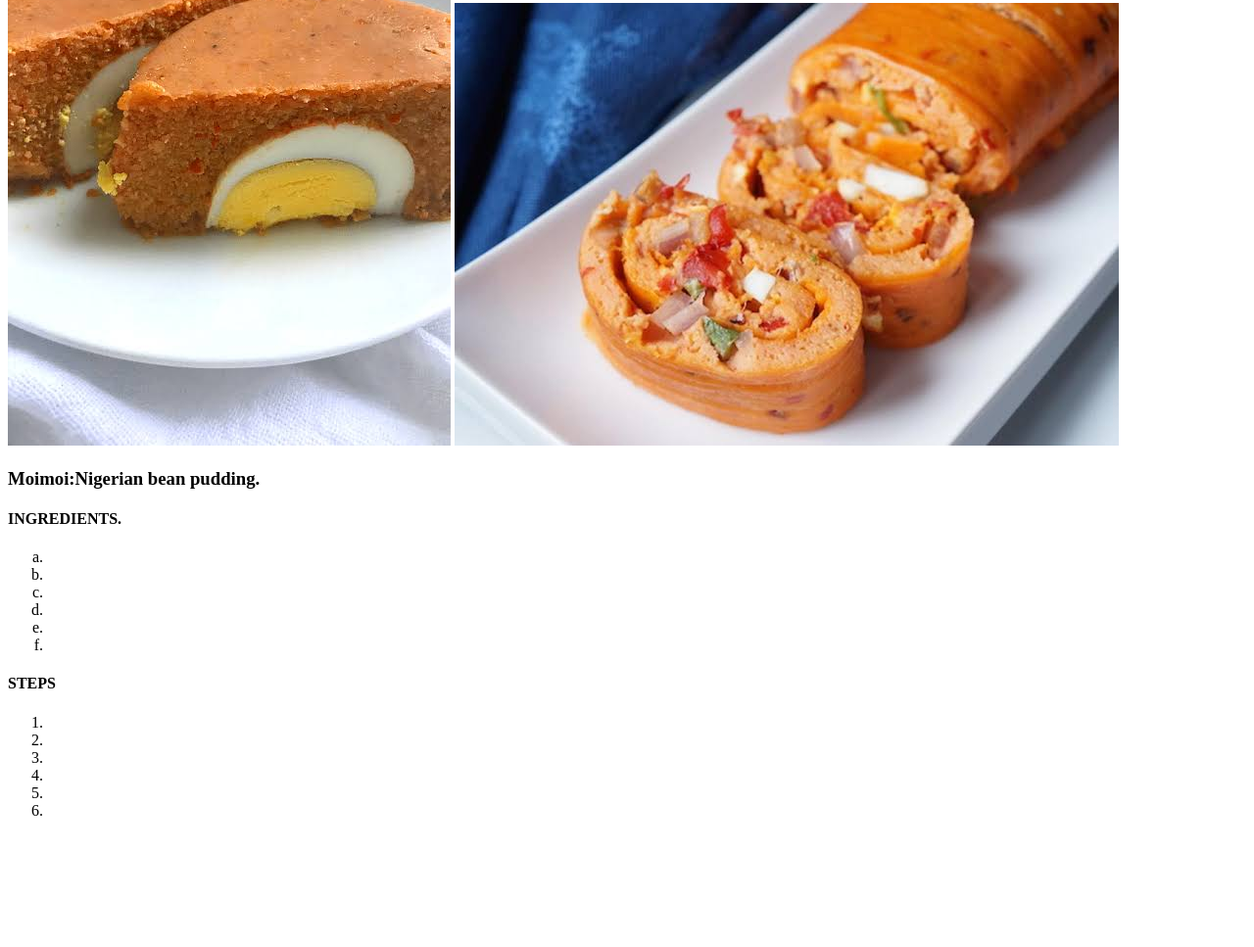
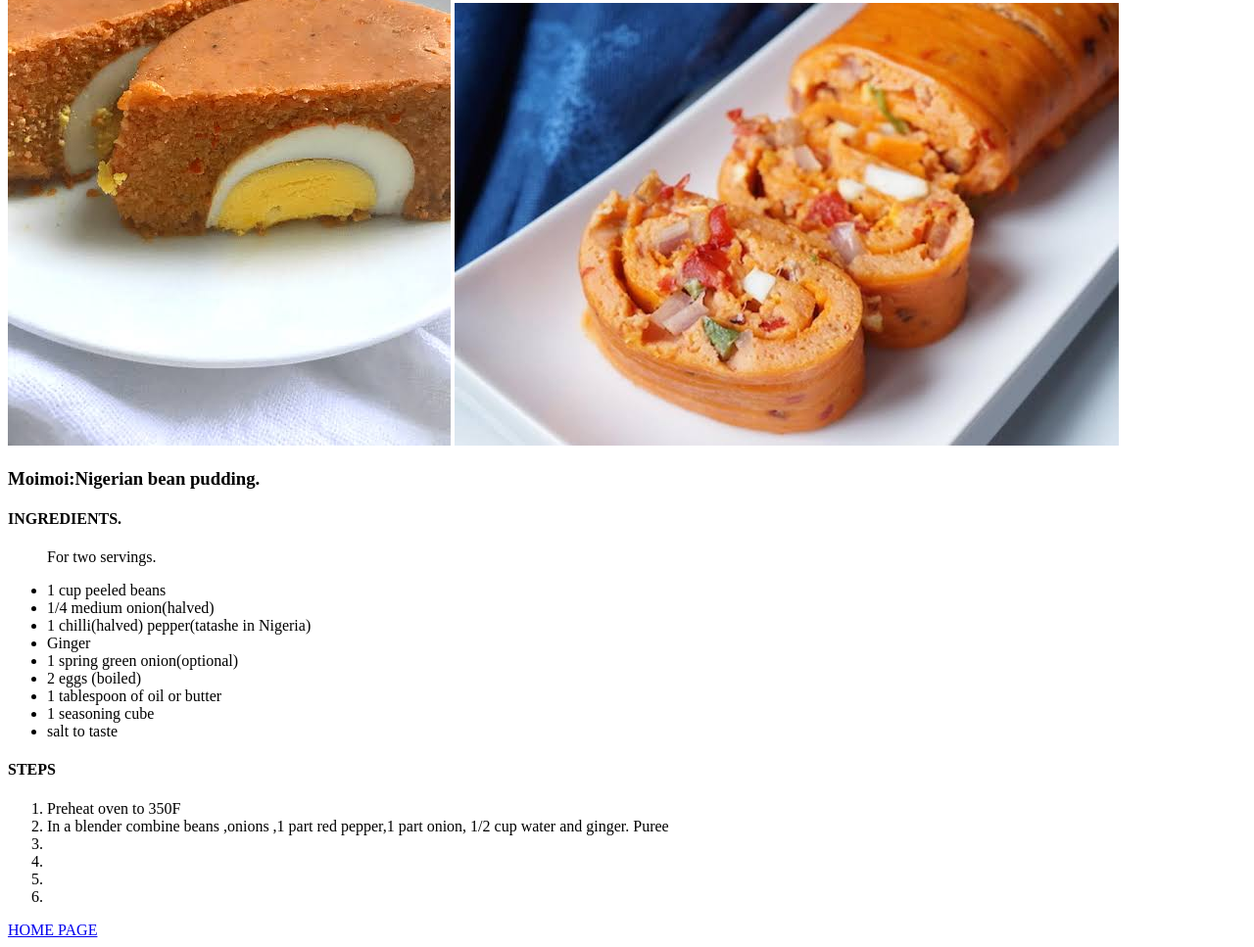
Before and after one commit to AyoOyekan/odin-recipes, a plain HTML site: page recipes/moimoi.html in a window 1280 px wide. Shown: the part 303-1270 px from the top of the page at 98% size. Before the commit the page ends 1156 px from the top, so only its background shows below. Drawn offline with Linux system fonts and the light colour scheme.

Commit message:
add link to homepage in footer change ingedients list to unordered list show the ingredients and steps list

```diff
--- a/recipes/moimoi.html
+++ b/recipes/moimoi.html
@@ -11,18 +11,22 @@
     <img src="../images/moimoi1.jpeg" alt="beautiful moimoi"> <img src="../images/moimoi2.jpeg" alt="beautifuk moimoi2">
     <h3>Moimoi:Nigerian bean pudding.</h3>
     <h4>INGREDIENTS.</h4>
-    <ol type="a">
-        <li></li>
-        <li></li>
-        <li></li>
-        <li></li>
-        <li></li>
-        <li></li>
- </ol>
+    <ul>
+        <p>For two servings.</p>
+        <li>1 cup peeled beans</li>
+        <li>1/4 medium onion(halved)</li>
+        <li>1 chilli(halved) pepper(tatashe in Nigeria)</li>
+        <li>Ginger</li>
+        <li>1 spring green onion(optional)</li>
+        <li>2 eggs (boiled)</li>
+        <li>1 tablespoon of oil or butter</li>
+        <li>1 seasoning cube</li>
+        <li>salt to taste</li>
+ </ul>
  <h4>STEPS</h4>
  <ol type="1">
-    <li></li>
-    <li></li>
+    <li>Preheat oven to 350F</li>
+    <li>In a blender combine beans ,onions ,1 part red pepper,1 part onion, 1/2 cup water and ginger. Puree</li>
     <li></li>
     <li></li>
     <li></li>
@@ -33,4 +37,7 @@
  </ol>
 
 </body>
+<footer>
+    <a href="../index.html">HOME PAGE</a>
+</footer>
 </html>
```
